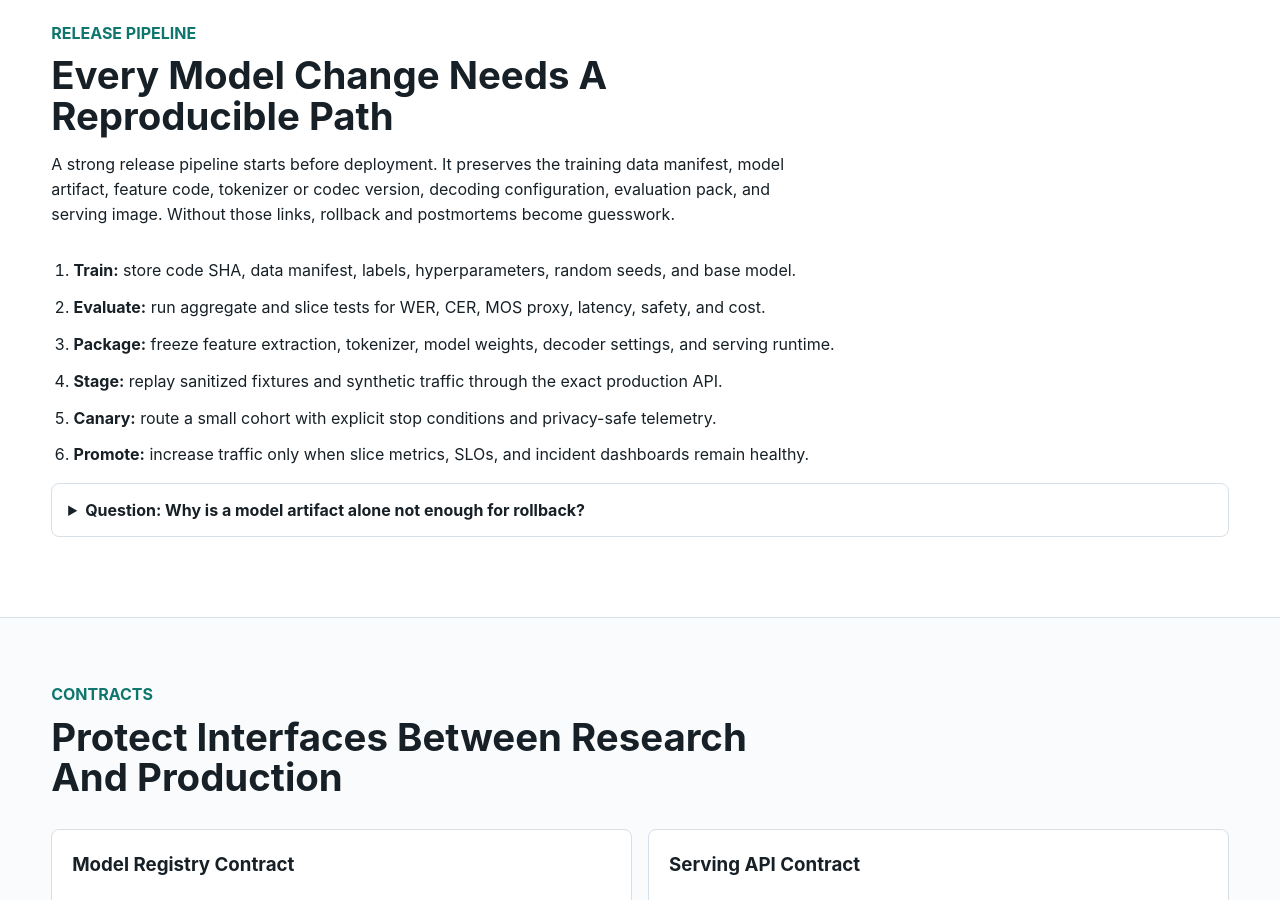
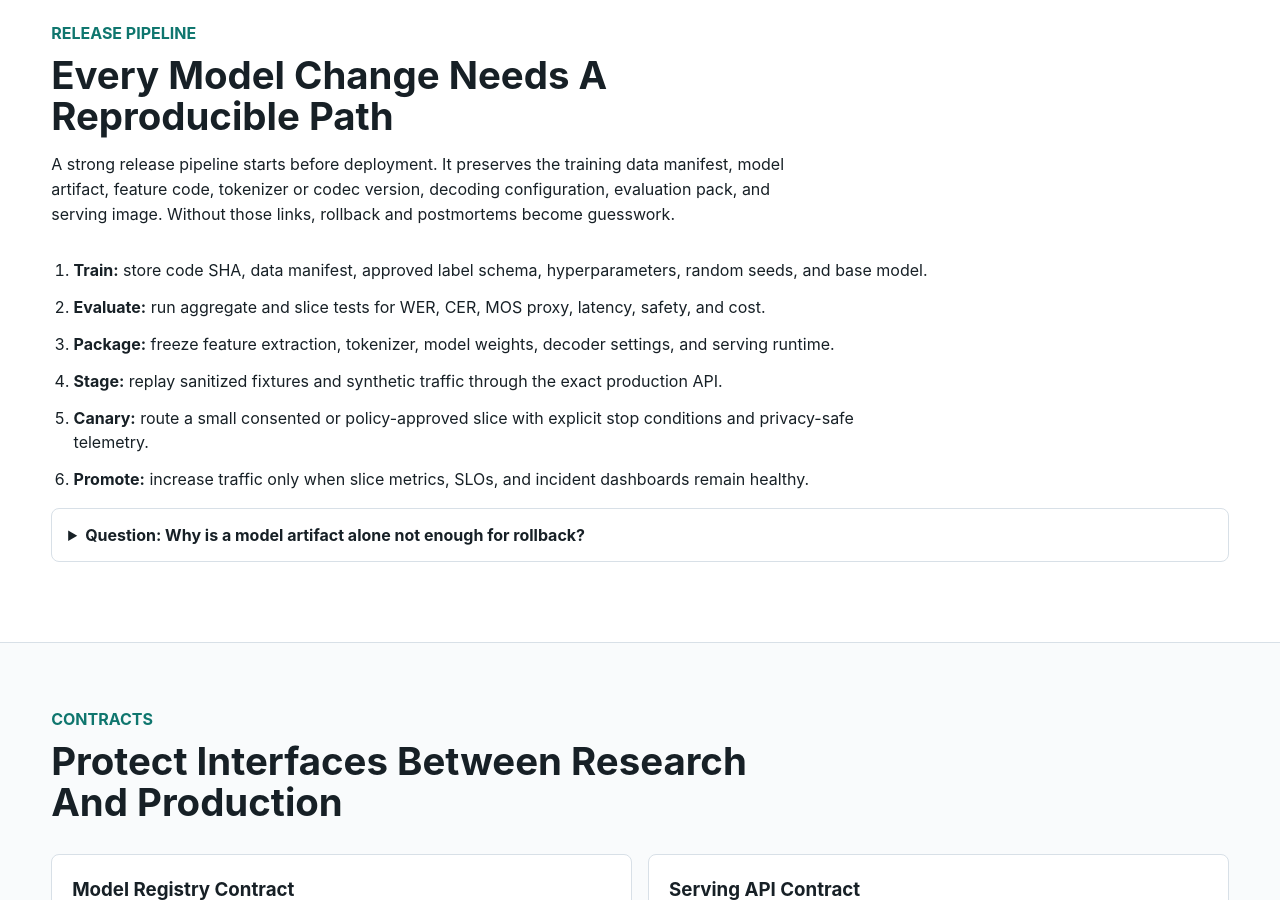
Before and after one commit to kennethli319/kennethli319.github.io, a Jekyll site: the page audio-text-ml-course/lessons/speech-model-cicd-release-engineering.html, which Jekyll copies as it is, in a window 1280 px wide and 900 px high, scrolled down 529 px. Built offline with Jekyll 4.4.1, drawn with Linux system fonts in a browser that asks for light colours.

Commit message:
Update speech model CI/CD lesson

```diff
--- a/audio-text-ml-course/lessons/speech-model-cicd-release-engineering.html
+++ b/audio-text-ml-course/lessons/speech-model-cicd-release-engineering.html
@@ -39,11 +39,11 @@
         </p>
       </div>
       <ol class="steps">
-        <li><strong>Train:</strong> store code SHA, data manifest, labels, hyperparameters, random seeds, and base model.</li>
+        <li><strong>Train:</strong> store code SHA, data manifest, approved label schema, hyperparameters, random seeds, and base model.</li>
         <li><strong>Evaluate:</strong> run aggregate and slice tests for WER, CER, MOS proxy, latency, safety, and cost.</li>
         <li><strong>Package:</strong> freeze feature extraction, tokenizer, model weights, decoder settings, and serving runtime.</li>
         <li><strong>Stage:</strong> replay sanitized fixtures and synthetic traffic through the exact production API.</li>
-        <li><strong>Canary:</strong> route a small cohort with explicit stop conditions and privacy-safe telemetry.</li>
+        <li><strong>Canary:</strong> route a small consented or policy-approved slice with explicit stop conditions and privacy-safe telemetry.</li>
         <li><strong>Promote:</strong> increase traffic only when slice metrics, SLOs, and incident dashboards remain healthy.</li>
       </ol>
       <details class="qa">
```
